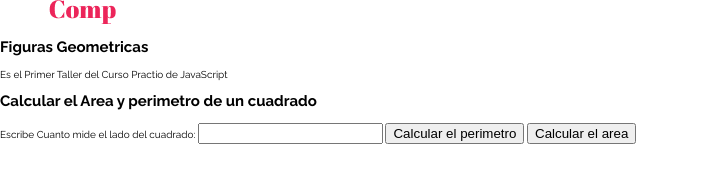
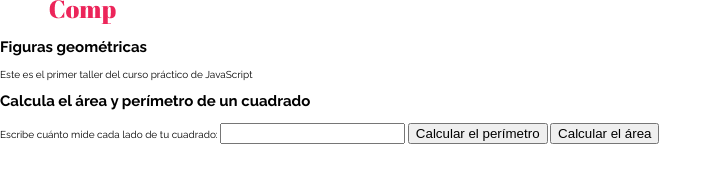
Before and after one commit to christopherbustamante/Trab-JS, a plain HTML site: page index.html in a window 1280 px wide. Shown: the whole page, without its empty margins (0-722 px from the left). Drawn offline with Linux system fonts and the light colour scheme.

Commit message:
Cambios en un apartado de HTML

```diff
--- a/index.html
+++ b/index.html
@@ -14,24 +14,25 @@
     <header>
         <nav>
             <img src="./Source/Logo.png" alt="Logo">
-            <h1>Figuras Geometricas</h1>
-            <p>Es el Primer Taller del Curso Practio de JavaScript</p>
+            <h1>
+                Figuras geométricas
+            </h1>
+              <p>Este es el primer taller del curso práctico de JavaScript</p>
         </nav>
     </header>
     <main>
         <section>
-            <h2>Calcular el Area y perimetro de un cuadrado</h2>
-            <form action="">
+            <h2>Calcula el área y perímetro de un cuadrado</h2>
+            <form>
               <label for="InputCuadrado">
-                    Escribe Cuanto mide el lado del cuadrado:
+                Escribe cuánto mide cada lado de tu cuadrado:
               </label>
-                <input id="InputCuadradotype" type="number"/>
+              <input id="InputCuadrado" type="number" />
               <button type="button" onclick="calcularPerimetroCuadrado()">
-                    Calcular el perimetro
+                Calcular el perímetro
               </button>
-
               <button type="button" onclick="calcularAreaCuadrado()">
-                    Calcular el area
+                Calcular el área
               </button>
             </form>
           </section>
```
Lines whose indentation alone changed are shown as unchanged.
